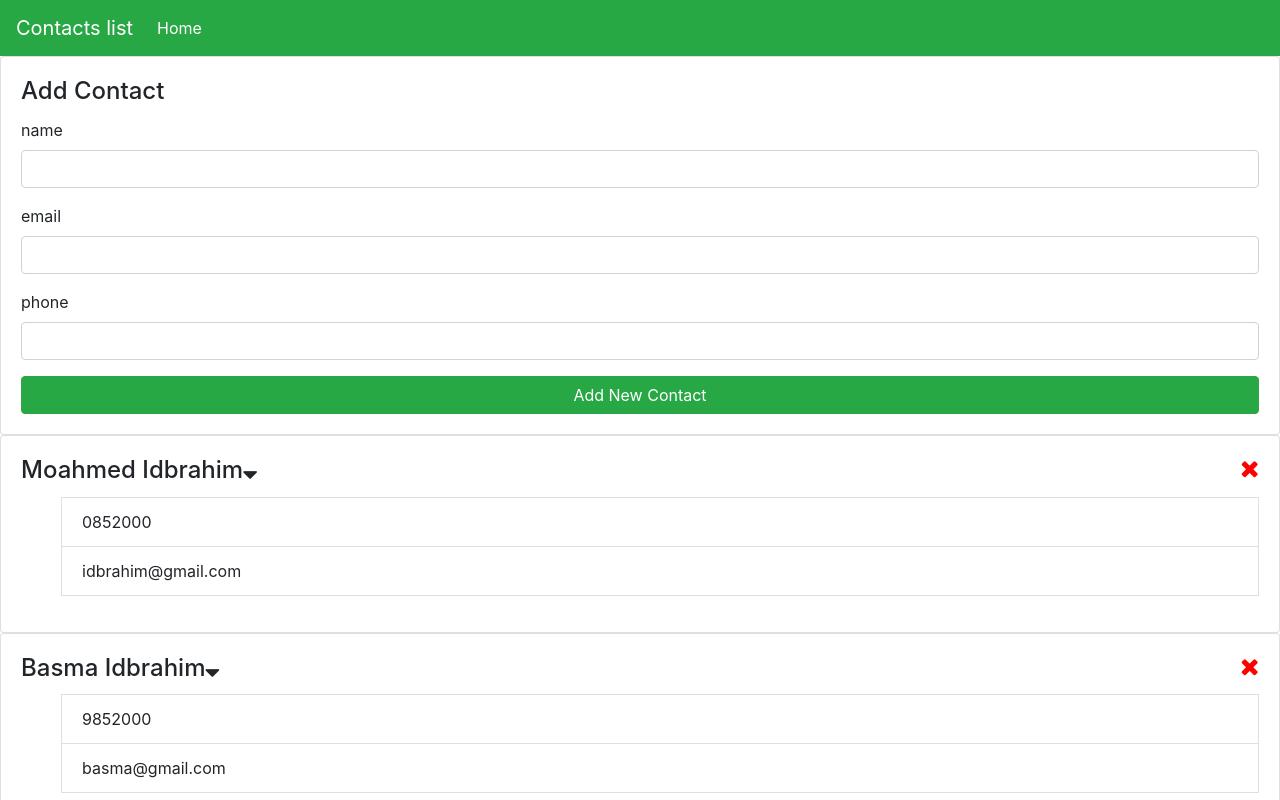
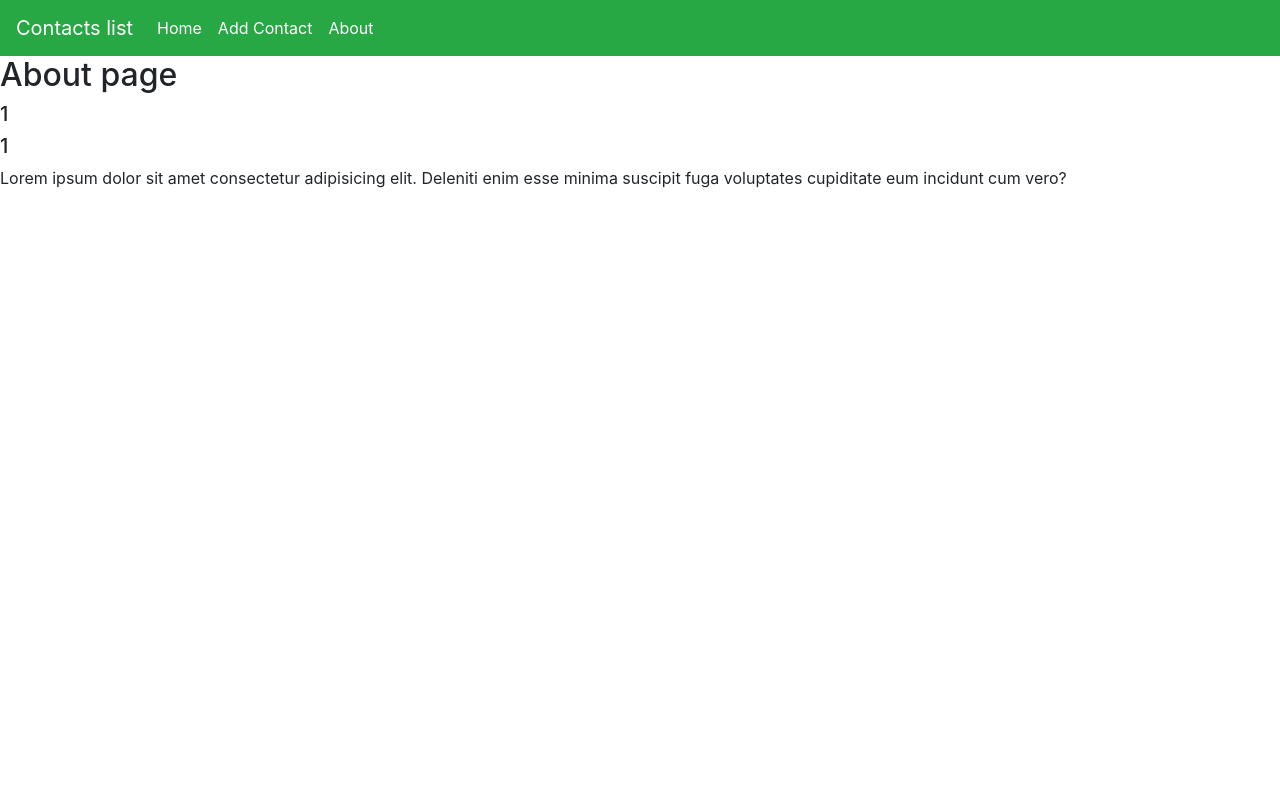
Before and after one commit to Aachiq/react-redux-hooks-idbrahim, a React (Create React App) app: page /about/1/1 in a window 1280 px wide. Shown: the top 800 px of the page. Built offline with nearby package versions, Linux system fonts and the light colour scheme.

Commit message:
Add a router-dom to our app

```diff
--- a/package.json
+++ b/package.json
@@ -11,6 +11,7 @@
     "font-awesome": "^4.7.0",
     "react": "^16.13.1",
     "react-dom": "^16.13.1",
+    "react-router-dom": "^5.2.0",
     "react-scripts": "3.4.3"
   },
   "scripts": {
--- a/src/App.js
+++ b/src/App.js
@@ -3,6 +3,9 @@ import Navbar from './component/navbar/Navbar';
 import Contacts from './component/contacts/Contacts';
 import { Provider } from './component/Provider'
 import AddContact from './component/contacts/AddContact';
+import About from './component/pages/About';
+import PageNotFound from './component/pages/PageNotFound';
+import { BrowserRouter as Router, Route, Switch } from 'react-router-dom';
 
 import 'bootstrap/dist/css/bootstrap.min.css'
 import 'font-awesome/css/font-awesome.min.css';
@@ -12,11 +15,17 @@ import './App.css';
 function App() {
   return (
     <Provider>
-      <div className="App">
-        <Navbar title="Contacts list" />
-        <AddContact/>
-        <Contacts />
-      </div>
+      <Router>
+        <div className="App">
+          <Navbar title="Contacts list" />
+          <Switch>
+            <Route exact path="/" component={Contacts} />
+            <Route exact path="/contact/add" component={AddContact} />
+            <Route exact path="/about/:id/:name" component={About} />
+            <Route component={PageNotFound} />
+          </Switch>
+        </div>
+      </Router>
     </Provider>
   );
 }
--- a/src/component/contacts/AddContact.js
+++ b/src/component/contacts/AddContact.js
@@ -18,7 +18,6 @@ class AddContact extends Component {
     submit = (dispatch, size, e) => {
         const { name, email, phone } = this.state;
         e.preventDefault();
-
 
         if( name === "" ){
             this.setState({errors : { name: "the name is required!"}})
@@ -47,6 +46,7 @@ class AddContact extends Component {
             phone: '',
             errors :{}
         });
+        this.props.history.push('/');
     };
             render() {
                 const { name, email, phone, errors } = this.state;
--- a/src/component/navbar/Navbar.js
+++ b/src/component/navbar/Navbar.js
@@ -1,15 +1,23 @@
-import React from 'react'
-import PropTypes from 'prop-types'
-import './navbar.css'
+import React from 'react';
+import PropTypes from 'prop-types';
+import { Link } from 'react-router-dom';
+
+import './navbar.css';
 
 const Navbar = (props) => {
     const { title } = props
     return (
         <nav className="navbar navbar-expand-sm navbar-dark bg-success">
-                <a href="/#" className="navbar-brand">{title}</a>
+            <Link to="/" className="navbar-brand">{title}</Link>
             <ul className="navbar-nav mr-auto mt-2 mt-lg-0">
                 <li className="nav-item active">
-                        <a href="/#" className="nav-link">Home <span className="sr-only">(current)</span></a>
+                    <Link to="/" className="nav-link">Home <span className="sr-only">(current)</span></Link>
+                </li>
+                <li className="nav-item active">
+                    <Link to="/contact/add" className="nav-link">Add Contact <span className="sr-only">(current)</span></Link>
+                </li>
+                <li className="nav-item active">
+                    <Link to="/about" className="nav-link">About <span className="sr-only">(current)</span></Link>
                 </li>
             </ul>
         </nav>
--- /dev/null
+++ b/src/component/pages/About.js
@@ -0,0 +1,16 @@
+import React from 'react';
+const About = (props) => {
+  return (
+    <div>
+      <h2>About page</h2>
+     <h5>{ props.match.params.id }</h5>
+     <h5> { props.match.params.name }</h5>
+      <p>
+        Lorem ipsum dolor sit amet consectetur adipisicing elit. Deleniti enim
+        esse minima suscipit fuga voluptates cupiditate eum incidunt cum vero?
+      </p>
+    </div>
+  );
+};
+
+export default About;
--- /dev/null
+++ b/src/component/pages/PageNotFound.js
@@ -0,0 +1,14 @@
+import React from 'react'
+import { Link } from 'react-router-dom';
+
+const PageNotFound = () => {
+    return (
+        <div>
+            <h2>Page Not Found 404</h2>
+            <Link to="/">Back to home</Link>
+        </div>
+    )
+}
+
+
+export default PageNotFound;
```
Also changed, not shown: 1 other file (tests, documents, lock files or other folders). Lines whose indentation alone changed are shown as unchanged.
